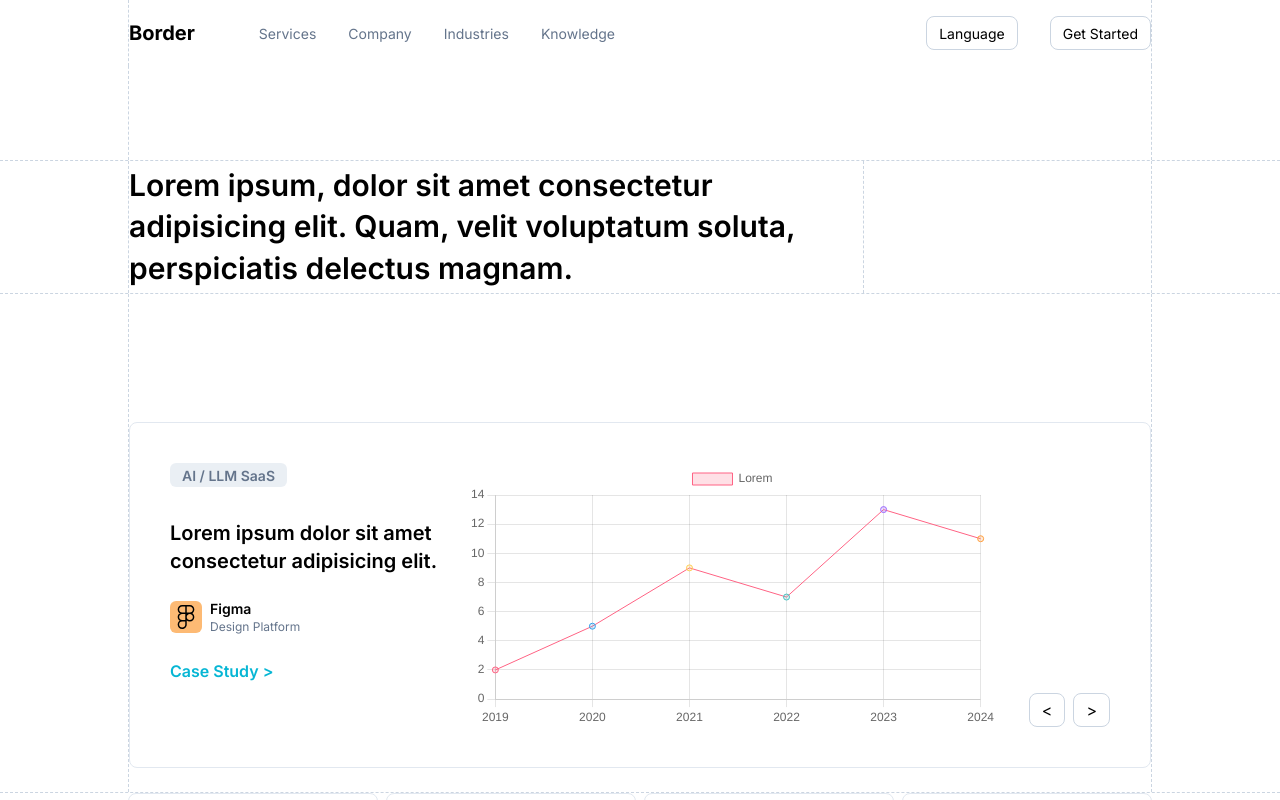
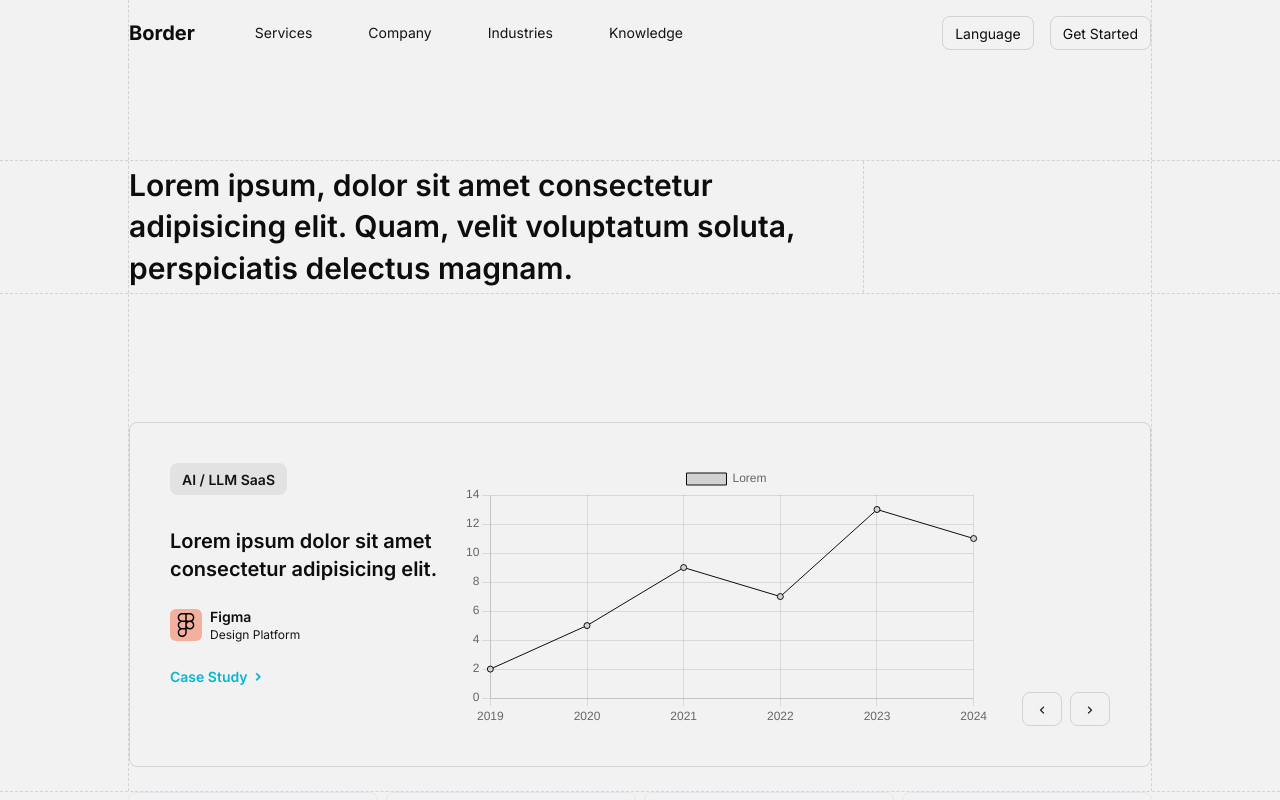
Before and after one commit to setografi/react-grid_borderlines-theme, a React (Vite) app: page / in a window 1280 px wide. Shown: the top 800 px of the page. Built offline with nearby package versions, Linux system fonts and the light colour scheme.

Commit message:
update: re-style Header & Hero Section

```diff
--- a/package.json
+++ b/package.json
@@ -11,7 +11,8 @@
   },
   "dependencies": {
     "react": "^18.3.1",
-    "react-dom": "^18.3.1"
+    "react-dom": "^18.3.1",
+    "remixicon": "^4.5.0"
   },
   "devDependencies": {
     "@eslint/js": "^9.13.0",
--- a/src/App.jsx
+++ b/src/App.jsx
@@ -1,4 +1,5 @@
 import React from "react";
+import "remixicon/fonts/remixicon.css";
 import "./App.css";
 
 import Home from "./pages/Home";
--- a/src/components/common/ChartLine.jsx
+++ b/src/components/common/ChartLine.jsx
@@ -22,22 +22,8 @@ function ChartLine() {
           {
             label: "Lorem",
             data: [2, 5, 9, 7, 13, 11],
-            backgroundColor: [
-              "rgba(255, 99, 132, 0.2)",
-              "rgba(54, 162, 235, 0.2)",
-              "rgba(255, 206, 86, 0.2)",
-              "rgba(75, 192, 192, 0.2)",
-              "rgba(153, 102, 255, 0.2)",
-              "rgba(255, 159, 64, 0.2)",
-            ],
-            borderColor: [
-              "rgba(255, 99, 132, 1)",
-              "rgba(54, 162, 235, 1)",
-              "rgba(255, 206, 86, 1)",
-              "rgba(75, 192, 192, 1)",
-              "rgba(153, 102, 255, 1)",
-              "rgba(255, 159, 64, 1)",
-            ],
+            backgroundColor: ["#D2D2D2"],
+            borderColor: ["#0D0D0D"],
             borderWidth: 1,
           },
         ],
--- a/src/components/home/Hero.jsx
+++ b/src/components/home/Hero.jsx
@@ -6,41 +6,40 @@ import FigmaIcon from "../../assets/figma.svg";
 function Hero() {
   return (
     <section className="w-full grid grid-flow-row mx-auto">
-      {/* Hero Section */}
-      <div className="px-32 border-b border-slate-300 border-dashed">
-        <div className="h-40 border-x border-slate-300 border-dashed"></div>
+      <div className="px-32 border-b border-lightGray-700 border-dashed">
+        <div className="h-40 border-x border-lightGray-700 border-dashed"></div>
       </div>
       <div className="grid grid-flow-col px-32">
-        {/* Kolom utama */}
-        <div className="py-1 border-x border-slate-300 border-dashed">
-          <h1 className="text-3xl font-semibold leading-snug">
+        <div className="py-1 border-x border-lightGray-700 border-dashed">
+          <h1 className="text-3xl text-darkGray-500 font-semibold leading-snug">
             Lorem ipsum, dolor sit amet consectetur adipisicing elit. Quam,
             velit voluptatum soluta, perspiciatis delectus magnam.
           </h1>
         </div>
 
-        {/* Kolom kosong */}
-        <div className="w-72 border-r border-slate-300 border-dashed"></div>
+        <div className="w-72 border-r border-lightGray-700 border-dashed"></div>
       </div>
 
-      {/* Graph Section */}
-      <div className="grid grid-flow-col px-32 border-t border-slate-300 border-dashed">
-        <div className="pt-32 pb-6 border-x border-slate-300 border-dashed">
-          <div className="flex flex-row justify-center p-10 border border-slate-200 rounded-lg">
-            <div className="w-fit flex flex-col gap-8">
-              <button className="w-fit bg-slate-200/70 px-3 rounded-md">
-                <span className="text-sm font-semibold text-slate-500">
+      <div className="grid grid-flow-col px-32 border-t border-lightGray-700 border-dashed">
+        <div className="pt-32 pb-6 border-x border-lightGray-700 border-dashed">
+          <div className="flex flex-row justify-center p-10 border border-lightGray-700 rounded-lg">
+            <div className="flex flex-col gap-8">
+              <button
+                className="group w-fit py-1 px-3 rounded-lg
+              bg-lightGray-600 hover:bg-lightGray-700 focus:ring-2 focus:ring-lightGray-800 focus:outline-none active:bg-lightGray-800 transition duration-300"
+              >
+                <span className="text-sm font-semibold text-darkGray-300 group-hover:text-darkGray-200 group-active:text-darkGray-100">
                   AI / LLM SaaS
                 </span>
               </button>
 
               <div className="flex flex-col gap-6">
-                <h3 className="text-xl font-semibold">
+                <h3 className="text-xl text-darkGray-500 font-semibold">
                   Lorem ipsum dolor sit amet consectetur adipisicing elit.
                 </h3>
 
                 <div className="flex flex-row justify-start items-center gap-2">
-                  <div className="bg-orange-300 p-1 rounded-md">
+                  <div className="bg-[#F24E1E]/40 p-1 rounded-md">
                     <img
                       src={FigmaIcon}
                       alt="figma-icon"
@@ -49,13 +48,18 @@ function Hero() {
                     />
                   </div>
                   <div className="flex flex-col justify-center items-start">
-                    <p className="text-sm font-semibold">Figma</p>
-                    <p className="text-xs text-slate-500">Design Platform</p>
+                    <p className="text-sm text-darkGray-500 font-semibold">
+                      Figma
+                    </p>
+                    <p className="text-xs text-darkGray-300">Design Platform</p>
                   </div>
                 </div>
 
-                <a href="/" className="text-cyan-500 font-semibold">
-                  Case Study {">"}
+                <a
+                  href="/"
+                  className="w-fit text-sm text-cyan-500 font-semibold hover:text-cyan-600 rounded-lg focus:ring-2 focus:ring-cyan-500 focus:outline-none active:text-cyan-700 transition duration-200"
+                >
+                  Case Study <i class="ri-arrow-right-s-line"></i>
                 </a>
               </div>
             </div>
@@ -65,11 +69,22 @@ function Hero() {
             </div>
 
             <div className="flex flex-row justify-center items-end pl-8 gap-2">
-              <button className="bg-white py-1 px-3 border border-slate-300 rounded-lg">
-                <span>{"<"}</span>
+              <button
+                className="group w-fit py-1 px-3 border border-lightGray-700 rounded-lg
+              bg-lightGray-500 hover:bg-lightGray-600 focus:ring-2 focus:ring-lightGray-700 focus:outline-none active:bg-lightGray-700 transition duration-300"
+              >
+                <span className="text-sm text-darkGray-500 group-hover:text-darkGray-400 group-active:text-darkGray-300">
+                  <i class="ri-arrow-left-s-line"></i>
+                </span>
               </button>
-              <button className="bg-white py-1 px-3 border border-slate-300 rounded-lg">
-                <span>{">"}</span>
+
+              <button
+                className="group w-fit py-1 px-3 border border-lightGray-700 rounded-lg
+              bg-lightGray-500 hover:bg-lightGray-600 focus:ring-2 focus:ring-lightGray-700 focus:outline-none active:bg-lightGray-700 transition duration-300"
+              >
+                <span className="text-sm text-darkGray-500 group-hover:text-darkGray-400 group-active:text-darkGray-300">
+                  <i class="ri-arrow-right-s-line"></i>
+                </span>
               </button>
             </div>
           </div>
--- a/src/components/layout/Footer.jsx
+++ b/src/components/layout/Footer.jsx
@@ -5,11 +5,11 @@ function Footer() {
     <footer className="w-full mx-auto">
       <div className="grid grid-flow-row px-32 border-t border-slate-300 border-dashed">
         <div className="grid grid-cols-4">
-          <div className="h-full pt-14 border-x border-slate-300 border-dashed">
+          <div className="py-14 border-x border-slate-300 border-dashed">
             <h2>Border</h2>
           </div>
 
-          <div className="flex flex-col pt-14 gap-8">
+          <div className="flex flex-col py-14 gap-8">
             <div className="flex flex-col gap-2">
               <h3 className="font-semibold text-sm">Company</h3>
 
@@ -41,7 +41,7 @@ function Footer() {
             </div>
           </div>
 
-          <div className="flex flex-col pt-14 gap-8 border-l border-slate-300 border-dashed">
+          <div className="flex flex-col py-14 gap-8 border-l border-slate-300 border-dashed">
             <div className="flex flex-col gap-2">
               <h3 className="font-semibold text-sm">Services</h3>
 
@@ -68,7 +68,7 @@ function Footer() {
             </div>
           </div>
 
-          <div className="pt-14 border-x border-slate-300 border-dashed">
+          <div className="py-14 border-x border-slate-300 border-dashed">
             <div className="flex flex-col gap-2">
               <h3 className="font-semibold text-sm">Knowledge</h3>
 
--- a/src/components/layout/Header.jsx
+++ b/src/components/layout/Header.jsx
@@ -3,34 +3,44 @@ import React from "react";
 function Header() {
   return (
     <header className="fixed w-full mx-auto px-32 z-50">
-      <div className="bg-white flex flex-row justify-between py-4 border-x border-slate-300 border-dashed">
+      <div className="bg-lightGray-500 flex flex-row justify-between py-4 border-x border-lightGray-700 border-dashed">
         <div className="flex flex-row justify-center items-center">
           <a href="/">
             <span className="font-bold text-xl">Border</span>
           </a>
 
-          <nav className="ml-16 flex flex-row justify-center items-center space-x-8">
-            <a href="">
-              <span className="text-sm text-slate-500">Services</span>
-            </a>
-            <a href="">
-              <span className="text-sm text-slate-500">Company</span>
-            </a>
-            <a href="">
-              <span className="text-sm text-slate-500">Industries</span>
-            </a>
-            <a href="">
-              <span className="text-sm text-slate-500">Knowledge</span>
-            </a>
+          <nav className="ml-12 flex flex-row justify-center items-center space-x-8">
+            {["Services", "Company", "Industries", "Knowledge"].map((item) => (
+              <a
+                href="#"
+                key={item}
+                className="text-sm text-darkGray-300 py-1 px-3 hover:text-lightGray-800 rounded-lg
+                 transition-colors duration-300 focus:ring-2 focus:ring-lightGray-700
+                 focus:outline-none"
+              >
+                <span className="hover:underline">{item}</span>
+              </a>
+            ))}
           </nav>
         </div>
 
-        <div className="flex flex-row justify-center items-center space-x-8">
-          <button className="py-1 px-3 border border-slate-300 rounded-lg">
-            <span className="text-sm">Language</span>
+        <div className="flex flex-row justify-center items-center space-x-4">
+          <button
+            className="group w-fit py-1 px-3 border border-lightGray-700 rounded-lg
+              bg-lightGray-500 hover:bg-lightGray-600 focus:ring-2 focus:ring-lightGray-700 focus:outline-none active:bg-lightGray-700 transition duration-300"
+          >
+            <span className="text-sm text-darkGray-500 group-hover:text-darkGray-400 group-active:text-darkGray-300">
+              Language
+            </span>
           </button>
-          <button className="py-1 px-3 border border-slate-300 rounded-lg">
-            <span className="text-sm">Get Started</span>
+
+          <button
+            className="group w-fit py-1 px-3 border border-lightGray-700 rounded-lg
+              bg-lightGray-500 hover:bg-lightGray-600 focus:ring-2 focus:ring-lightGray-700 focus:outline-none active:bg-lightGray-700 transition duration-300"
+          >
+            <span className="text-sm text-darkGray-500 group-hover:text-darkGray-400 group-active:text-darkGray-300">
+              Get Started
+            </span>
           </button>
         </div>
       </div>
--- a/src/pages/Home.jsx
+++ b/src/pages/Home.jsx
@@ -10,7 +10,7 @@ import Footer from "../components/layout/Footer";
 
 function Home() {
   return (
-    <>
+    <div className="bg-lightGray-500 text-darkGray-500">
       <Header />
       <Hero />
       <Services />
@@ -19,7 +19,7 @@ function Home() {
       <Testimonial />
       <Cta />
       <Footer />
-    </>
+    </div>
   );
 }
 
--- a/tailwind.config.js
+++ b/tailwind.config.js
@@ -2,7 +2,32 @@
 export default {
   content: ["./index.html", "./src/**/*.{js,ts,jsx,tsx}"],
   theme: {
-    extend: {},
+    extend: {
+      colors: {
+        lightGray: {
+          100: "#F7F7F7",
+          200: "#F5F5F5",
+          300: "#F4F4F4",
+          400: "#F3F3F3",
+          500: "#F2F2F2", // Warna utama
+          600: "#E2E2E2",
+          700: "#D2D2D2",
+          800: "#C2C2C2",
+          900: "#B2B2B2",
+        },
+        darkGray: {
+          100: "#1A1A1A",
+          200: "#171717",
+          300: "#141414",
+          400: "#111111",
+          500: "#0D0D0D", // Warna utama
+          600: "#0B0B0B",
+          700: "#090909",
+          800: "#070707",
+          900: "#050505",
+        },
+      },
+    },
   },
   plugins: [],
 };
```
Also changed, not shown: 1 other file (tests, documents, lock files or other folders).
